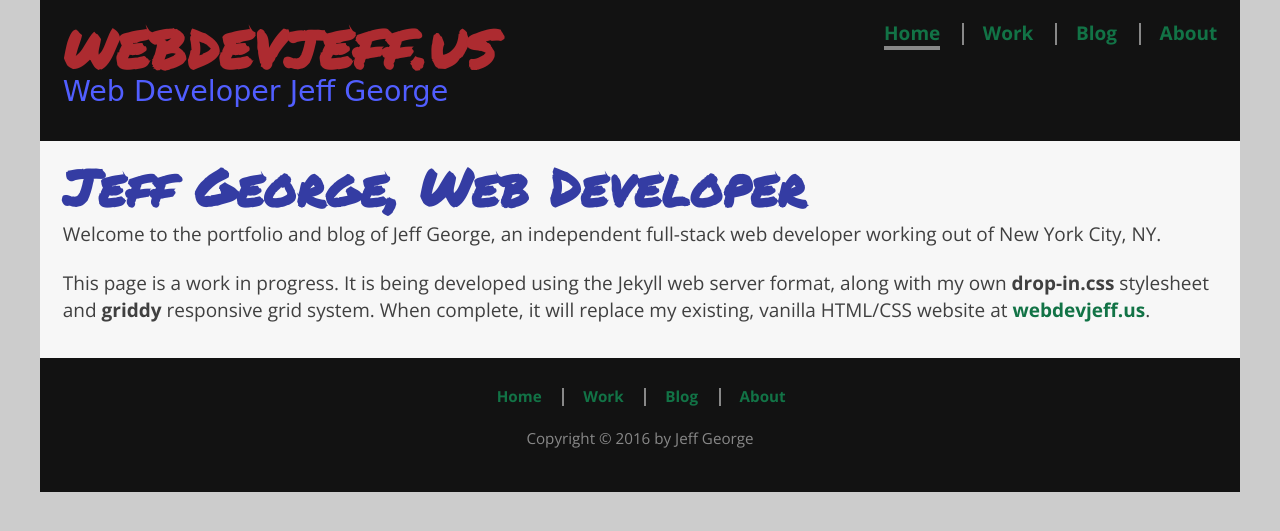
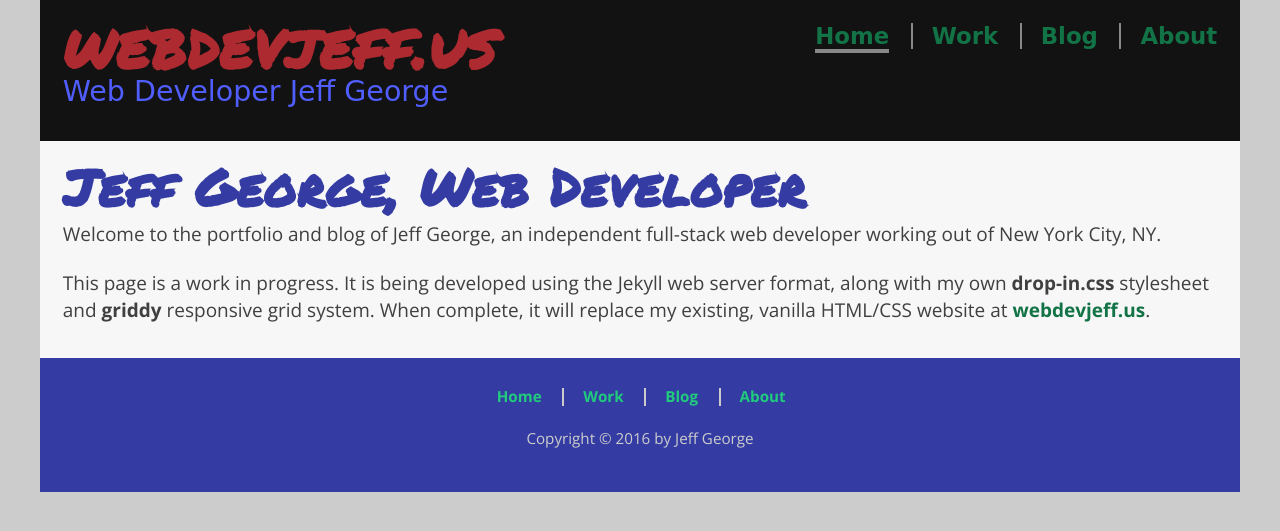
Before and after one commit to webdevjeffus/webdev-new, a Jekyll site: the page built from index.md, in a window 1280 px wide. Shown: the top 531 px of the page. Built offline with Jekyll 4.4.1, drawn with Linux system fonts in a browser that asks for light colours; nearby versions of some CDN libraries; some web fonts are replaced.

Commit message:
TWEAK STYLING HEADER & FOOTER in drop-in-wb.css
- Change font in header nav list to Walter Turncoat
- Increase font in header nav list to 1.2rem
- Restyle footer
  - Change background color to medium blue
  - Change font color to medium white
  - Change link color to high green
  - Change link:hover/:active color to high white

```diff
--- a/css/drop-in-wb.css
+++ b/css/drop-in-wb.css
@@ -154,7 +154,8 @@ h1, h2 {
 }
 
 h3, h4, h5, h6,
-body>header p { font-family: 'Walter Turncoat', 'Comic Sans MS', sans-serif; }
+body>header p,
+body>header li { font-family: 'Walter Turncoat', 'Comic Sans MS', sans-serif; }
 
 /* Heading sizes revised for Whiteboard theme fonts */
 h1 { font-size: 2.7rem; }
@@ -268,6 +269,21 @@ main button {
   color: rgb( 64, 64, 64);   /* Hi Blk */
 }
 
+body>footer {
+  background-color: rgb( 52, 60,163); /* Md Blu */
+  color: rgb(204,204,204);     /* Md Wht */
+}
+
+body>footer a:link,
+body>footer a:visited {
+  color: rgb( 32,204,124);     /* Hi Grn */
+}
+
+body>footer a:hover,
+body>footer a:active {
+  color: rgb(247,247,247);     /* Hi Wht */
+}
+
 /* END DESIGN STYLES - WHITEBOARD THEME ******************************/
 
 
@@ -295,6 +311,7 @@ body>header nav ul { padding: 0.6rem 0; }
 
 body>header nav li {
   display: inline-block;
+  font-size: 1.2rem;
   padding: 0 0.875rem 0 1rem;
 }
 
```
